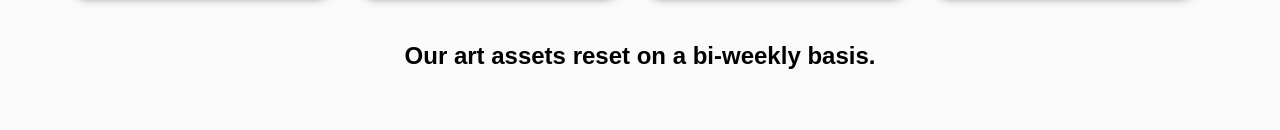
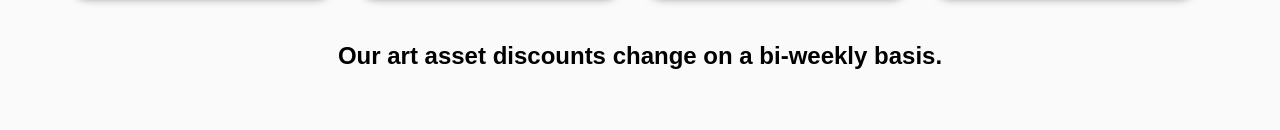
Before and after one commit to Geeneth/Artisfri, a React (Create React App) app: page / in a window 1280 px wide. Shown: the part 1776-1906 px from the top of the page. Built offline with nearby package versions, Linux system fonts and the light colour scheme.

Commit message:
Changed reset time message

```diff
--- a/src/App.js
+++ b/src/App.js
@@ -115,7 +115,7 @@ function App() {
 
           </table>
         </div>
-        <h4>Our art assets reset on a bi-weekly basis.</h4>
+        <h4>Our art asset discounts change on a bi-weekly basis.</h4>
 
 
       </div>
```
